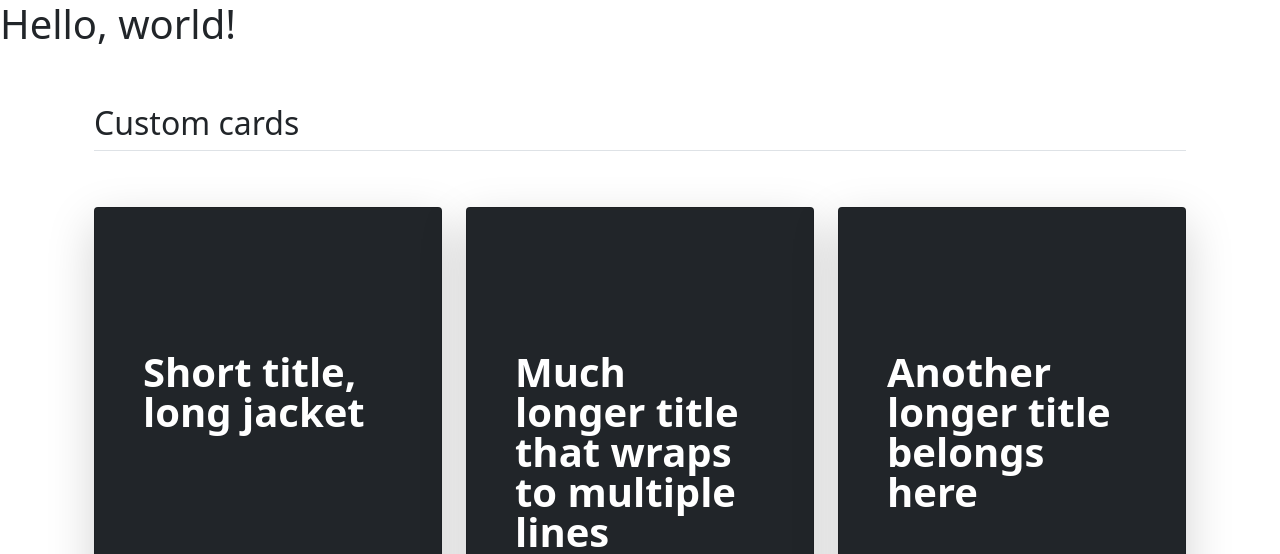
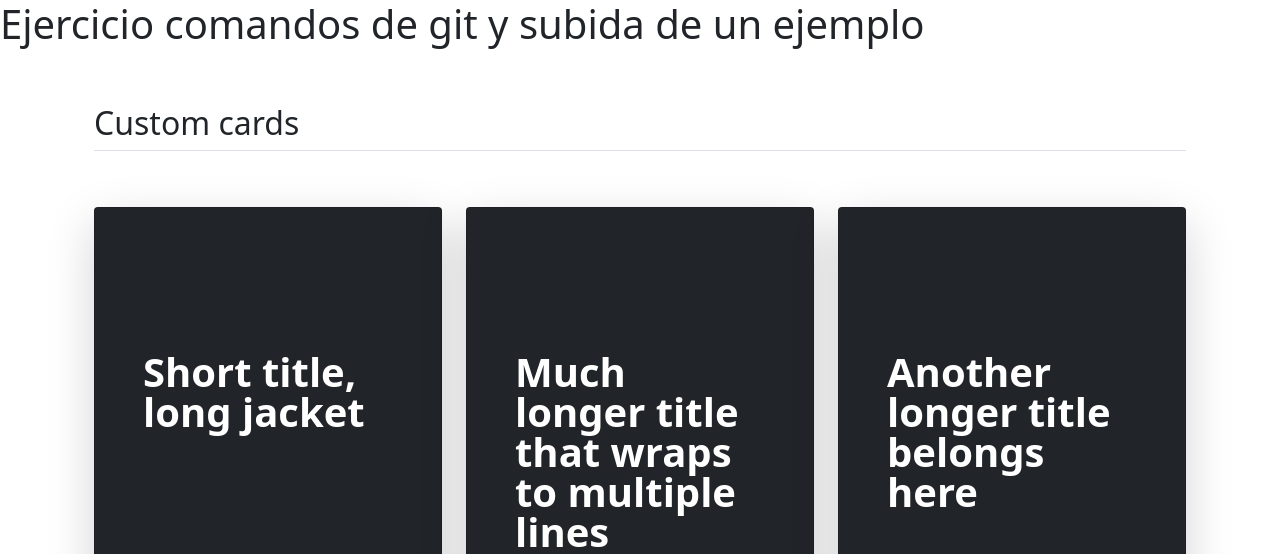
Before and after one commit to erre0uno/githubTest, a plain HTML site: page index.html in a window 1280 px wide. Shown: the top 554 px of the page. Drawn offline with nearby package versions, Linux system fonts and the light colour scheme.

Commit message:
Update index.html

```diff
--- a/index.html
+++ b/index.html
@@ -11,7 +11,7 @@
     <title>Hello, world!</title>
   </head>
   <body>
-    <h1>Hello, world!</h1>
+    <h1>Ejercicio comandos de git y subida de un ejemplo </h1>
 
     <div class="container px-4 py-5" id="custom-cards">
         <h2 class="pb-2 border-bottom">Custom cards</h2>
```
